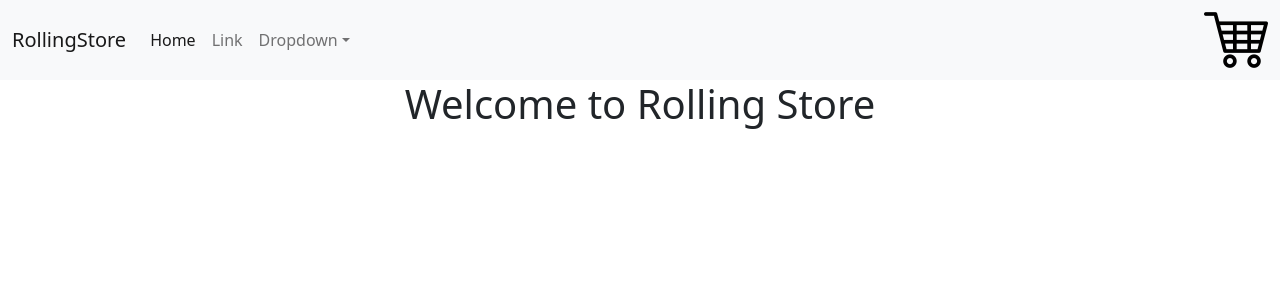
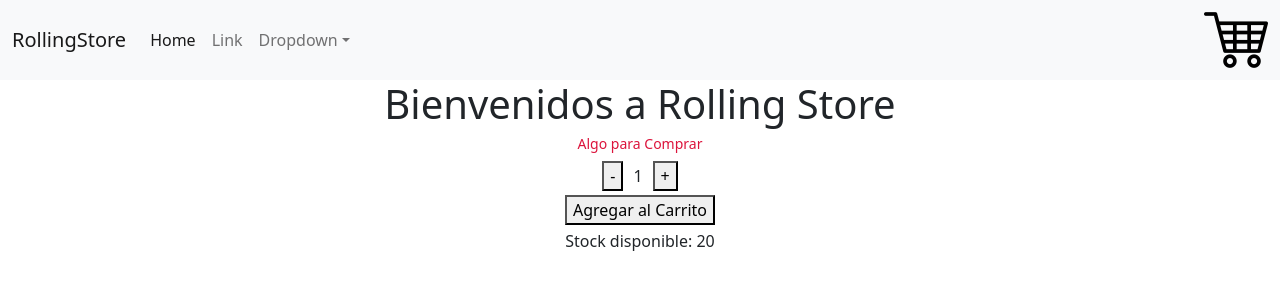
Before and after one commit to Ramirezadrian/rollingstore, a React (Create React App) app: page / in a window 1280 px wide. Shown: the top 300 px of the page. Built offline with nearby package versions, Linux system fonts and the light colour scheme.

Commit message:
Desafio Contador con Boton

```diff
--- /dev/null
+++ b/src/Components/ItemCount.js
@@ -0,0 +1,45 @@
+import React, {useState} from "react";
+
+function ItemCount({stock, initial}){
+
+    const [contador, setContador] = useState(Number(initial));
+
+    const [st,setStock] = useState(stock);
+
+    const sumarClick = () =>{
+        if(contador < st){
+        setContador(contador + 1);}
+    }
+
+
+    const restarClick = () =>{
+        if(contador >0){
+        setContador(contador -1);}
+    }
+
+    const onAdd = () =>{
+        if(st>= contador){
+        setStock(st - contador);
+        setContador(st -contador);
+        }
+    }
+
+    return(
+        <div className="itemCount">
+            <h4>Algo para Comprar</h4>
+            <button onClick = {restarClick}>-</button>
+            <span>{contador}</span>
+            <button onClick ={sumarClick}>+</button>
+            <div className= "btnAdd">
+                <button onClick ={onAdd}>Agregar al Carrito</button>
+            </div>
+            <div>
+                <span>Stock disponible: {st}</span>
+            </div>
+
+        </div>
+
+    )
+
+}
+export default ItemCount
--- a/src/Components/ItemListContainer.js
+++ b/src/Components/ItemListContainer.js
@@ -1,6 +1,14 @@
+import ItemCount from "./ItemCount";
+import React, {useState} from "react";
+
 const ItemListContainer = ({greeting}) =>{
+
+
     return(
-        <h1>{greeting}</h1>
+        <div>
+            <h1>{greeting="Bienvenidos a Rolling Store"}</h1>
+            <ItemCount stock="20" initial="1" />
+        </div>
     )
 }
 
--- a/src/index.css
+++ b/src/index.css
@@ -15,3 +15,16 @@ code {
 .imgCarrito{
   max-height: 8vh;
 }
+
+.itemCount h4{
+font-size: 14px;
+color: crimson;
+}
+
+.itemCount span{
+  padding: 10px;
+}
+
+.btnAdd{
+  padding: 4px;
+}
```
